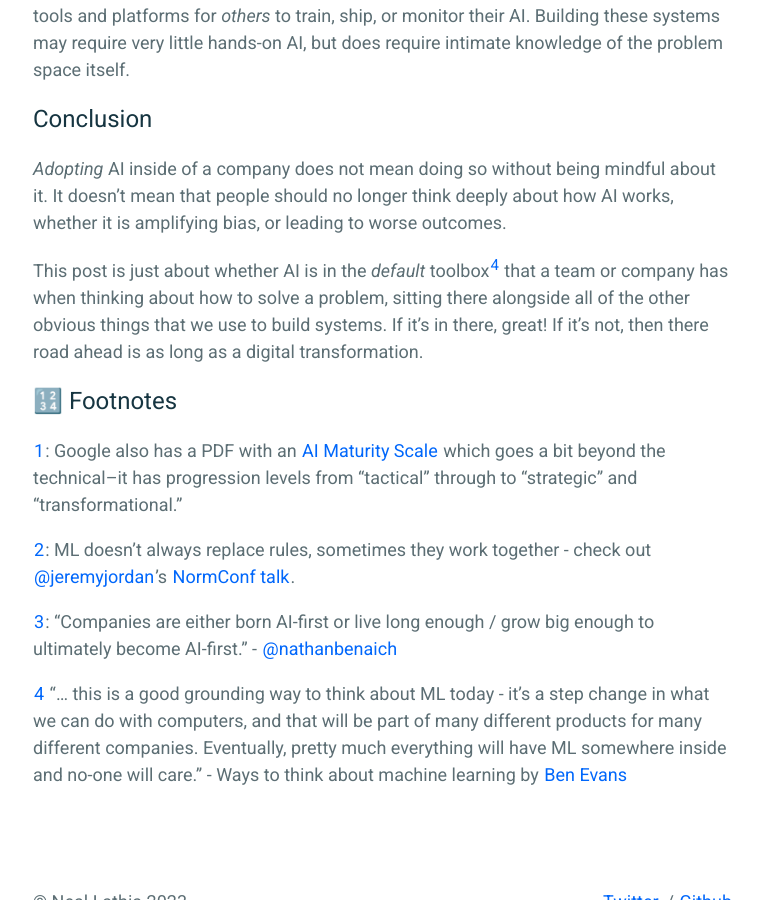
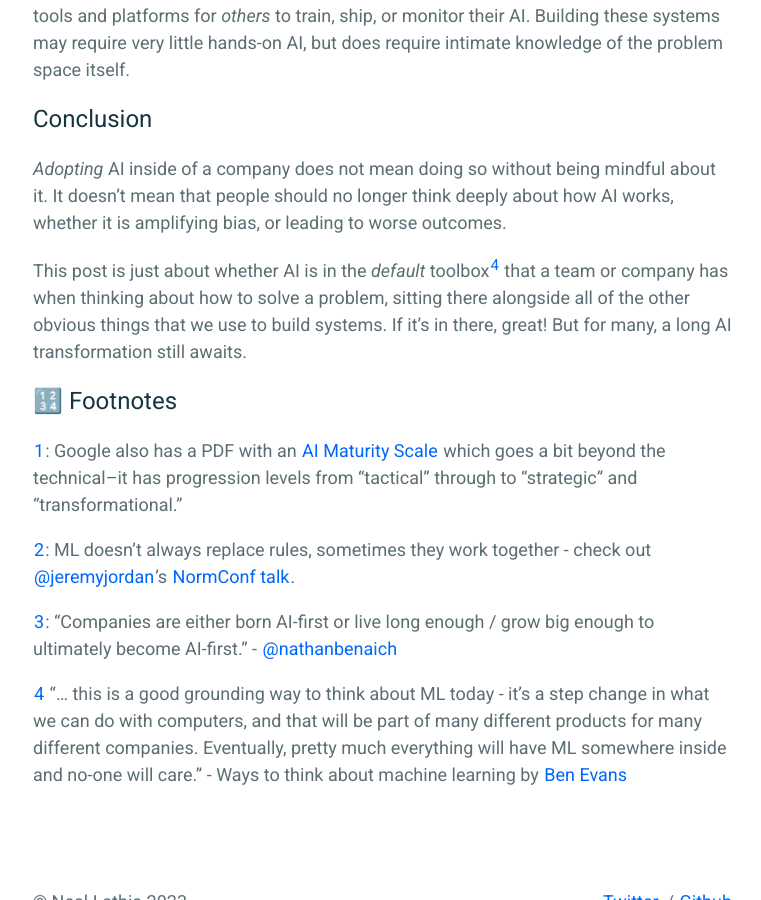
Before and after one commit to nlathia/nlathia.github.io, a Jekyll site: the page built from _posts/2023-01-15-Is-it-obvious.md, in a window 1280 px wide and 900 px high, scrolled down 3930 px. Shown: the whole window, without its empty margins (257-1018 px from the left). Built offline with Jekyll 4.4.1, drawn with Linux system fonts in a browser that asks for light colours.

Commit message:
Fix sentence

```diff
--- a/_posts/2023-01-15-Is-it-obvious.md
+++ b/_posts/2023-01-15-Is-it-obvious.md
@@ -78,7 +78,7 @@ The final class of companies where AI is a no-brainer are those that are buildin
 
 _Adopting_ AI inside of a company does not mean doing so without being mindful about it. It doesn't mean that people should no longer think deeply about how AI works, whether it is amplifying bias, or leading to worse outcomes.
 
-This post is just about whether AI is in the _default_ toolbox<sup>[4](#footnote4)</sup> that a team or company has when thinking about how to solve a problem, sitting there alongside all of the other obvious things that we use to build systems. If it's in there, great! If it's not, then there road ahead is as long as a digital transformation.
+This post is just about whether AI is in the _default_ toolbox<sup>[4](#footnote4)</sup> that a team or company has when thinking about how to solve a problem, sitting there alongside all of the other obvious things that we use to build systems. If it's in there, great! But for many, a long AI transformation still awaits.
 
 
 ## 🔢 Footnotes
```
